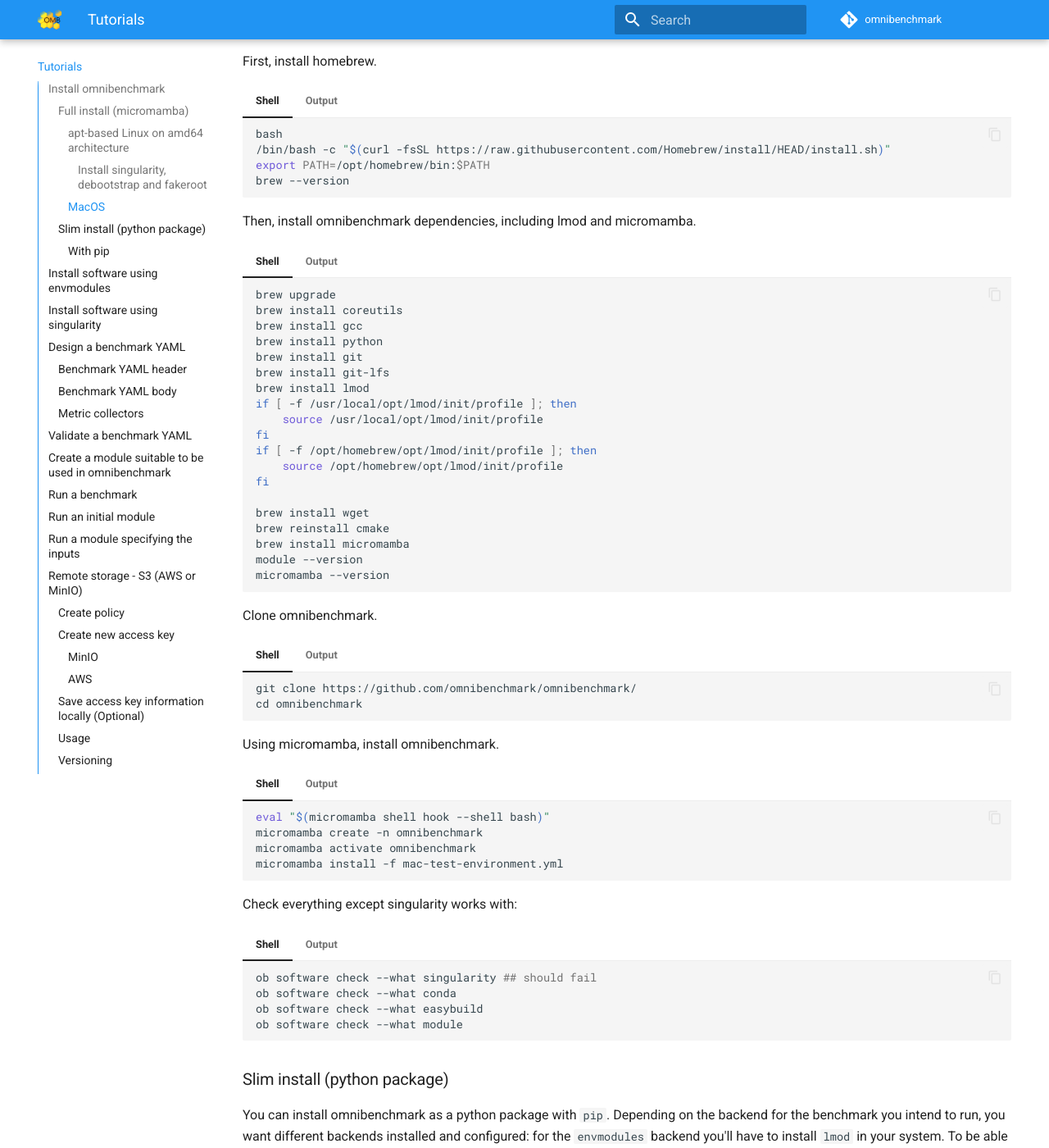
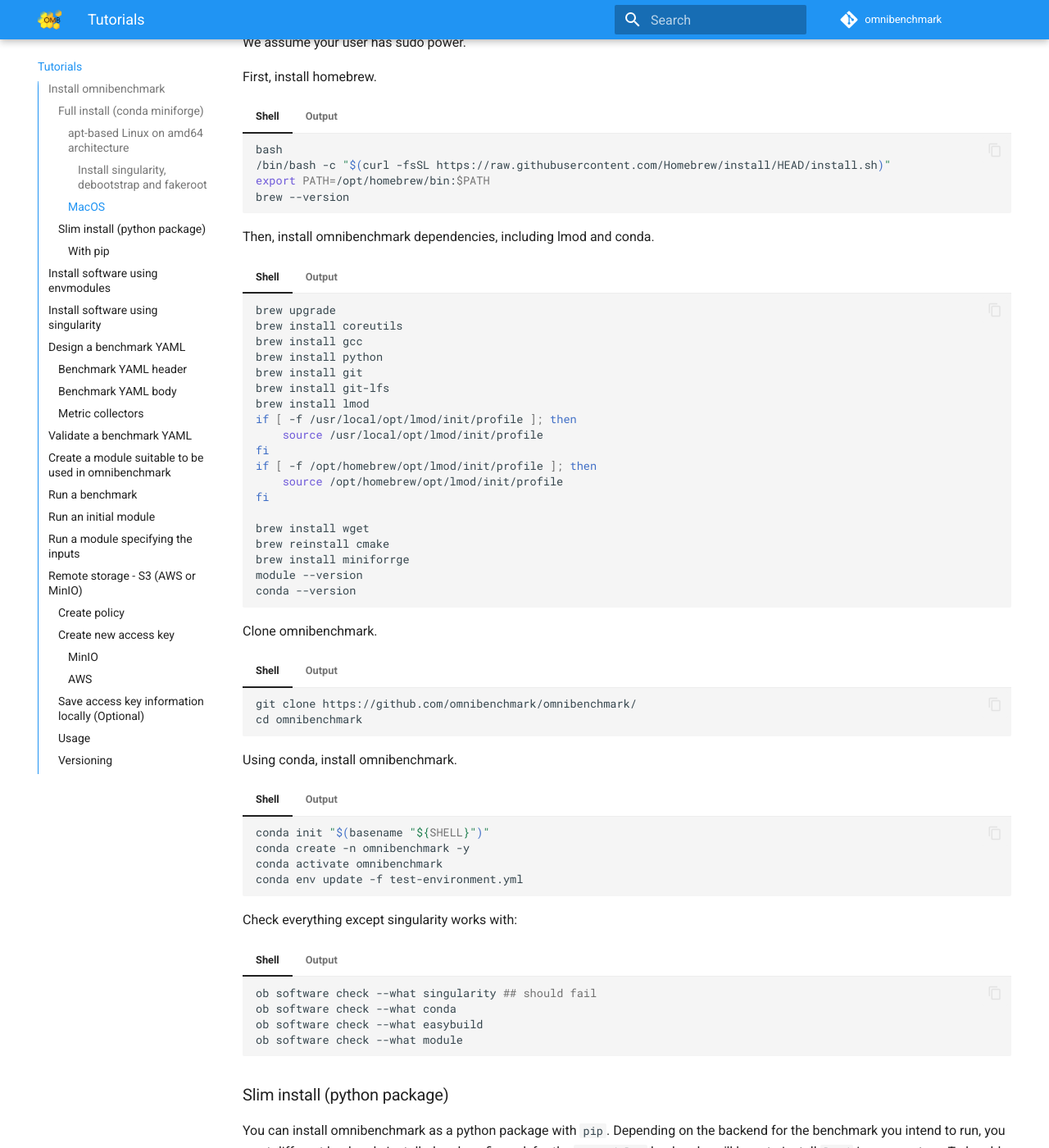
Before and after one commit to omnibenchmark/omnibenchmark, an MkDocs documentation site: the page built from docs/src/tutorial.md, in a window 1280 px wide and 1400 px high, scrolled down 1574 px. Shown: the whole window at 82% size. Built offline with MkDocs 1.6.1 and Material for MkDocs 9.7.7, drawn with Linux system fonts in a browser that asks for light colours; comment, search, counter and statistics services are not loaded; the version menu is left out; some of the changed text lies outside the part shown.

Commit message:
feat: enable --task-timeout (#132)
* fix(feat): re-enable --task-timeout

we had temporarily disabled this to debug properly how it affects the
execution of a complex benchmark.

we need to be sure not to have a regression of the parallelism being
disabled by us adding custom resources that affect the DAG calculation.

* fix(docs): fix path to refs.bib
* Remove mamba and replace with conda miniforge (#152)

this solves the following error in osx tests in the CI:

error    libmamba Could not solve for environment specs
    The following packages are incompatible
    ├─ conda >=25.5 * is not installable because it requires
    │  ├─ conda-libmamba-solver >=24.11.0 *, which requires


Co-authored-by: Daniel Incicau <daniel.incicau@gmail.com>

````diff
--- a/docs/mkdocs.yml
+++ b/docs/mkdocs.yml
@@ -47,7 +47,7 @@
       type: date
       enable_creation_date: false
   - bibtex:
-      bib_file: "docs/refs.bib"
+      bib_file: "refs.bib"
 
 markdown_extensions:
   - mkdocs-click
--- a/docs/src/tutorial.md
+++ b/docs/src/tutorial.md
@@ -4,14 +4,14 @@
 
 Omnibenchmark has been tested under GNU/Linux.
 
-We recommend installing omnibenchmark using conda, because it also enables using conda-managed workflows. Similarly, we provide a conda environment YAML to help installing other dependencies, such as `lmod` or `easybuild`.  We recommend managing `conda` with [miniforge](https://conda-forge.org/download/) or [micromamba](https://mamba.readthedocs.io/en/latest/installation/micromamba-installation.html). Omnibenchmark expects a `conda` command to be available in the PATH, root environment or in the same environment as omnibenchmark itself.
+We recommend installing omnibenchmark using conda, because it also enables using conda-managed workflows. Similarly, we provide a conda environment YAML to help installing other dependencies, such as `lmod` or `easybuild`.  We recommend managing `conda` with [miniforge](https://conda-forge.org/download/). Omnibenchmark expects a `conda` command to be available in the PATH, root environment or in the same environment as omnibenchmark itself.
 
 
-### Full install (micromamba)
+### Full install (conda miniforge)
 
 #### apt-based Linux on amd64 architecture
 
-First, install [micromamba](https://mamba.readthedocs.io/en/latest/installation/micromamba-installation.html), a faster conda manager and package solver.
+First, install [miniforge](https://github.com/conda-forge/miniforge).
 
 === "Shell"
 
@@ -59,10 +59,11 @@
     ```shell
     git clone git@github.com:omnibenchmark/omnibenchmark.git
     cd omnibenchmark
-    micromamba activate
-    micromamba create -n omnibenchmark
-    micromamba activate omnibenchmark
-    micromamba install -f conda-test-environment.yaml
+
+    conda init "$(basename "${SHELL}")"
+    conda create -n omnibenchmark -y
+    conda activate omnibenchmark
+    conda env update -f test-environment.yml
     ```
 
 === "Output"
@@ -165,7 +166,7 @@
     Homebrew 4.3.17
     ```
 
-Then, install omnibenchmark dependencies, including lmod and micromamba.
+Then, install omnibenchmark dependencies, including lmod and conda.
 
 === "Shell"
 
@@ -186,9 +187,9 @@
 
     brew install wget
     brew reinstall cmake
-    brew install micromamba
+    brew install miniforrge
     module --version
-    micromamba --version
+    conda --version
     ```
 
 === "Output"
@@ -215,15 +216,15 @@
     (no output)
     ```
 
-Using micromamba, install omnibenchmark.
+Using conda, install omnibenchmark.
 
 === "Shell"
 
     ```shell
-    eval "$(micromamba shell hook --shell bash)"
-    micromamba create -n omnibenchmark
-    micromamba activate omnibenchmark
-    micromamba install -f mac-test-environment.yml
+    conda init "$(basename "${SHELL}")"
+    conda create -n omnibenchmark -y
+    conda activate omnibenchmark
+    conda env update -f test-environment.yml
     ```
 
 === "Output"
````
Also changed, not shown: conda-test-environment.yml (deleted, +0 -11 lines), mac-test-environment.yml (deleted, +0 -11 lines), test-environment.yml (added, +9 -0 lines), README.md, 13 other files.
